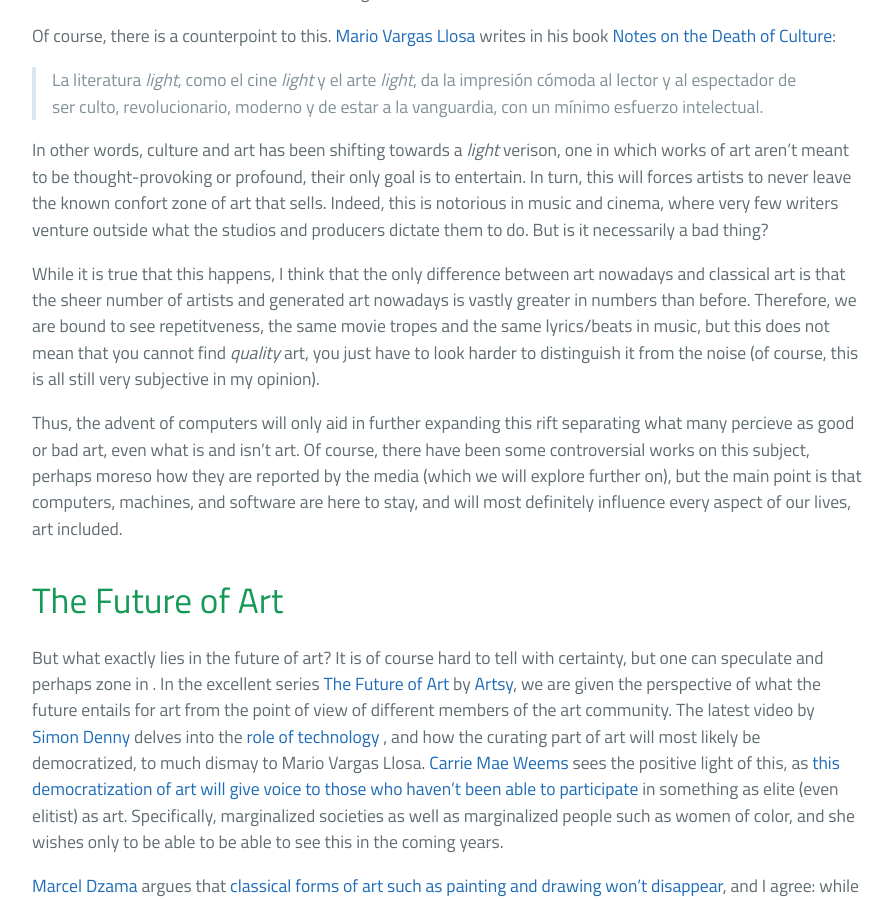
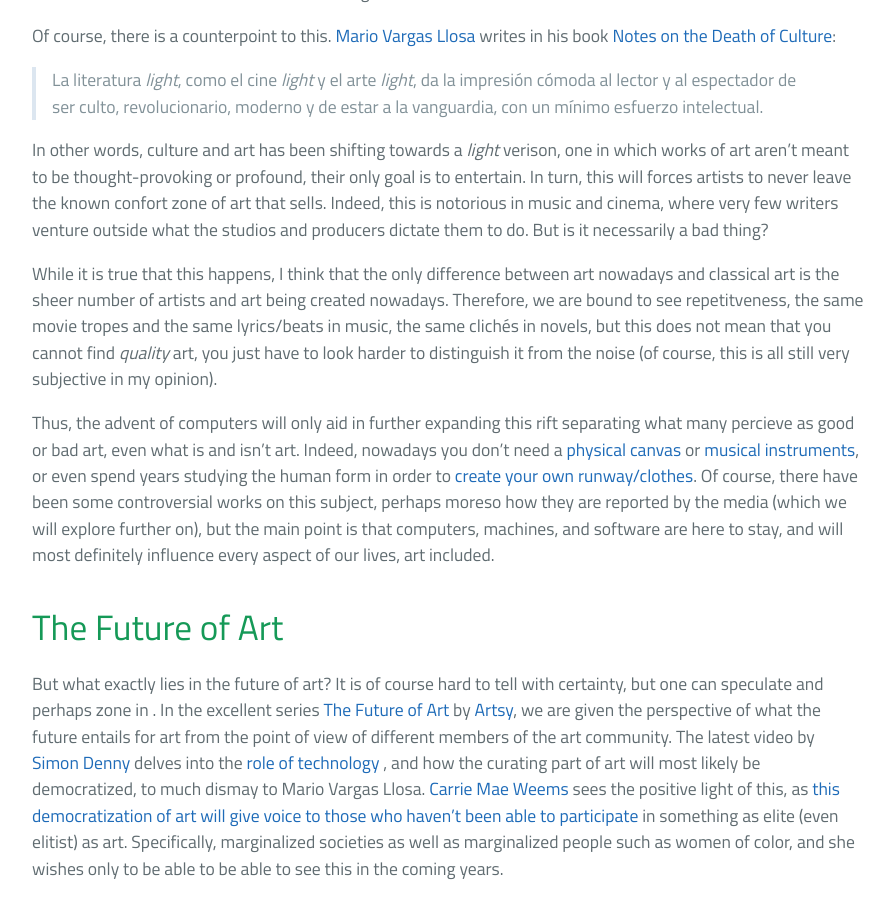
Before and after one commit to PDillis/pdillis.github.io, a Jekyll site: the page built from _posts/2019-07-14-UnsupervisingArt.markdown, in a window 1280 px wide and 900 px high, scrolled down 654 px. Shown: the whole window, without its empty margins (192-1086 px from the left). Built offline with Jekyll 4.4.1, drawn with Linux system fonts in a browser that asks for light colours; formulas are drawn with MathJax 3; comment, search, counter and statistics services are not loaded; some of the changed text lies outside the part shown.

Commit message:
Update 2019-07-14-UnsupervisingArt.markdown

```diff
--- a/_posts/2019-07-14-UnsupervisingArt.markdown
+++ b/_posts/2019-07-14-UnsupervisingArt.markdown
@@ -15,9 +15,9 @@
 
 In other words, culture and art has been shifting towards a *light* verison, one in which works of art aren't meant to be thought-provoking or profound, their only goal is to entertain. In turn, this will forces artists to never leave the known confort zone of art that sells. Indeed, this is notorious in music and cinema, where very few writers venture outside what the studios and producers dictate them to do. But is it necessarily a bad thing?
 
-While it is true that this happens, I think that the only difference between art nowadays and classical art is that the sheer number of artists and generated art nowadays is vastly greater in numbers than before. Therefore, we are bound to see repetitveness, the same movie tropes and the same lyrics/beats in music, but this does not mean that you cannot find *quality* art, you just have to look harder to distinguish it from the noise (of course, this is all still very subjective in my opinion).
+While it is true that this happens, I think that the only difference between art nowadays and classical art is the sheer number of artists and art being created nowadays. Therefore, we are bound to see repetitveness, the same movie tropes and the same lyrics/beats in music, the same clichés in novels, but this does not mean that you cannot find *quality* art, you just have to look harder to distinguish it from the noise (of course, this is all still very subjective in my opinion).
 
-Thus, the advent of computers will only aid in further expanding this rift separating what many percieve as good or bad art, even what is and isn't art. Of course, there have been some controversial works on this subject, perhaps moreso how they are reported by the media (which we will explore further on), but the main point is that computers, machines, and software are here to stay, and will most definitely influence every aspect of our lives, art included.
+Thus, the advent of computers will only aid in further expanding this rift separating what many percieve as good or bad art, even what is and isn't art. Indeed, nowadays you don't need a [physical canvas](https://processing.org/) or [musical instruments](https://magenta.tensorflow.org/), or even spend years studying the human form in order to [create your own runway/clothes](https://robbiebarrat.github.io/oth/bale.html). Of course, there have been some controversial works on this subject, perhaps moreso how they are reported by the media (which we will explore further on), but the main point is that computers, machines, and software are here to stay, and will most definitely influence every aspect of our lives, art included.
 
 # The Future of Art
 
@@ -51,6 +51,8 @@
 As a final note, I feel that there is frustration in Generative Art and Design on how this field is being reported, especially on the topic of who is the actual artist (the programmer or the machine), or even if it is [more appealing](https://hyperallergic.com/391059/humans-prefer-computer-generated-paintings-to-those-at-art-basel/) than human generated art. This is folly, but only if nothing is known about this specific area, or perhaps there is no interest in learning. Time will tell whether or not the effort was worth it, but my prediction will be that it was.
 
 ## Unsupervised Learning in Art
+
+Machine Learning has certainly forever changed the panorama of every field it has been introduced to, and art is no exception. Perhaps the ones I enjoy the most, besides image generation, is text and character generation. Projects such as [textgenrnn](https://github.com/minimaxir/textgenrnn) and [kanji-rnn](http://otoro.net/kanji-rnn/) show me the power and potential that language has and how we can leverage Machine Learning to let more and more cultures to express themselves with these tools.
 
 This brings me to the main title of this blog post (a clever wordplay if you will): we need to democratize the techniques found in Unsupervised Learning amongst the art community, nay, amongst the general audience, and quit trying to form clubs where only the elites can reside. Otherwise, we are back in the Renaissance, where certainly excellent art was being produced, but only by those who had both the talent and access to the right tools.
 
```
